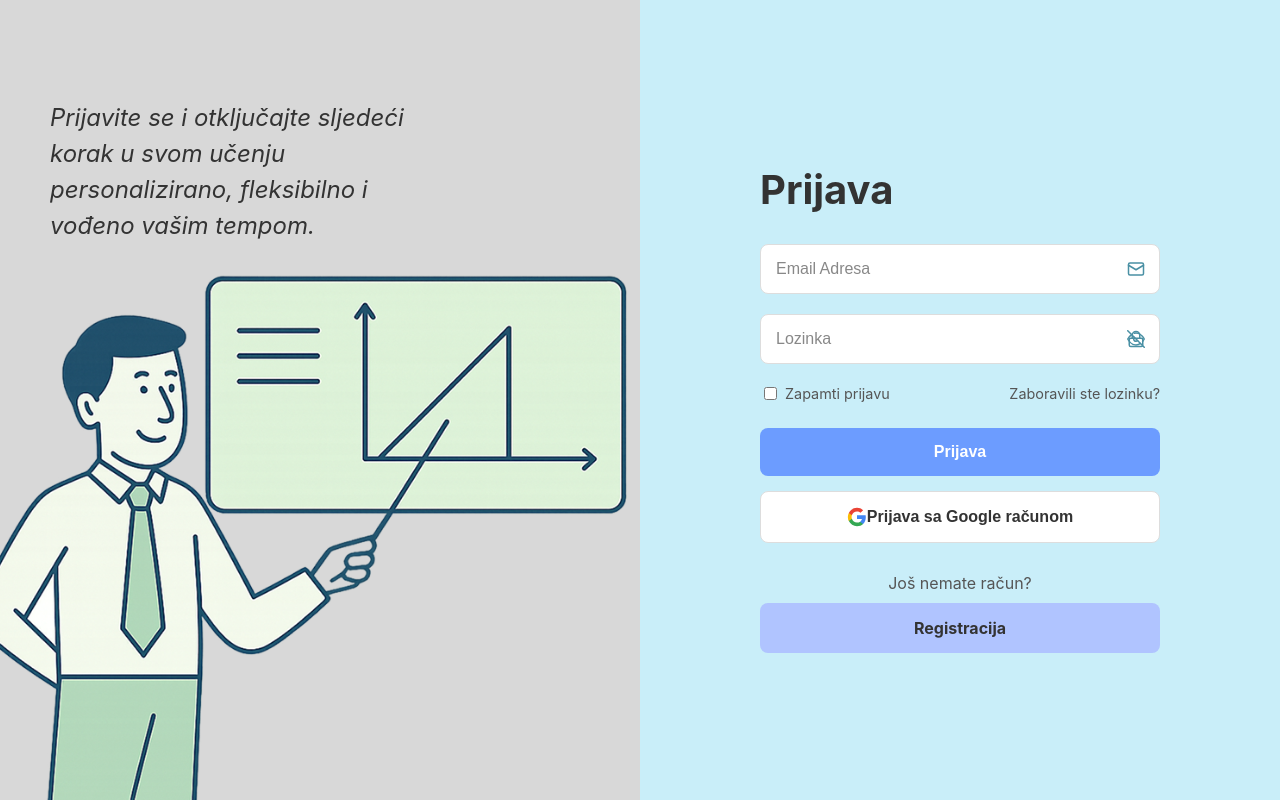
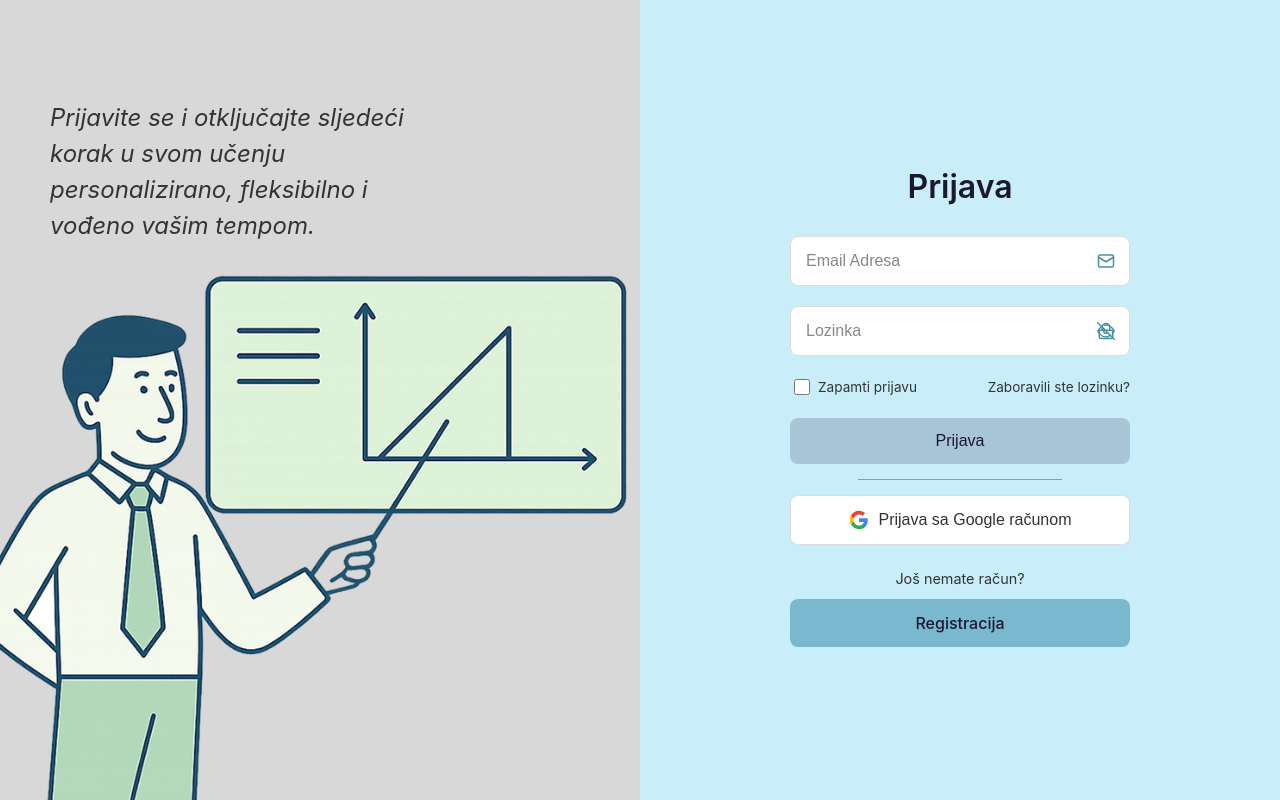
Before and after one commit to Jakov207/Progi-Projekt-Tim-3, a React (Vite) app in the folder app/client/: page /login in a window 1280 px wide. Built offline with nearby package versions, Linux system fonts and the light colour scheme; no server answers.

Commit message:
Azurirani Login CSS stilovi

```diff
--- a/app/client/src/pages/Login.module.css
+++ b/app/client/src/pages/Login.module.css
@@ -1,70 +1,84 @@
-/* --- Kontejner forme --- */
+/* src/pages/Login.module.css */
+
+/* --- Form Container --- */
 .formContainer {
     width: 100%;
-    max-width: 400px;
+    max-width: 340px;
 }
 
 .formContainer h2 {
-    font-size: 2.5rem;
-    color: #333;
+    font-size: 2rem;
+    font-weight: 600;
+    color: #1a1a2e;
     margin-bottom: 30px;
-    text-align: left;
+    text-align: center;
 }
 
-/* --- Opcije (Zapamti me / Zaboravljena lozinka) --- */
+/* --- Form Options (Remember me / Forgot password) --- */
 .formOptions {
     display: flex;
     justify-content: space-between;
     align-items: center;
-    margin-bottom: 25px;
-    font-size: 0.9rem;
+    margin-bottom: 20px;
+    font-size: 0.85rem;
 }
 
 .rememberMe {
     display: flex;
     align-items: center;
-    color: #555;
+    color: #333;
 }
 
 .rememberMe input {
-    margin-right: 8px; /* Razmak između kućice i teksta */
+    margin-right: 8px;
+    width: 16px;
+    height: 16px;
+    cursor: pointer;
+}
+
+.rememberMe label {
+    cursor: pointer;
 }
 
 .forgotPassword {
-    color: #555;
+    color: #333;
     text-decoration: none;
+    font-size: 0.85rem;
 }
+
 .forgotPassword:hover {
     text-decoration: underline;
 }
 
-/* --- Stilovi za gumbe (dijele se) --- */
+/* --- Button Styles --- */
 .btn {
-    display: block;
+    display: flex;
+    align-items: center;
+    justify-content: center;
     width: 100%;
-    padding: 15px;
+    padding: 14px 20px;
     border: none;
     border-radius: 8px;
     font-size: 1rem;
-    font-weight: bold;
+    font-weight: 500;
     cursor: pointer;
     text-align: center;
     text-decoration: none;
     box-sizing: border-box;
-    margin-bottom: 15px;
-    transition: background-color 0.3s ease;
+    margin-bottom: 12px;
+    transition: all 0.2s ease;
 }
 
 .btnPrimary {
-    background-color: #6c9cff;
-    color: white;
-}
-.btnPrimary:hover {
-    background-color: #5a8aff;
+    background-color: #a8c5d8;
+    color: #1a1a2e;
 }
 
-/* Stil za onemogućeni gumb */
-.btn:disabled {
+.btnPrimary:hover {
+    background-color: #96b5c9;
+}
+
+.btnPrimary:disabled {
     background-color: #ccc;
     cursor: not-allowed;
 }
@@ -73,40 +87,49 @@
     background-color: #ffffff;
     color: #333;
     border: 1px solid #ddd;
+    gap: 10px;
+}
+
+.btnGoogle:hover {
+    background-color: #f8f8f8;
+}
+
+.btnSecondary {
+    background-color: #7ab8d0;
+    color: #1a1a2e;
+}
+
+.btnSecondary:hover {
+    background-color: #6aa8c0;
+}
+
+/* --- Divider --- */
+.divider {
     display: flex;
     align-items: center;
     justify-content: center;
-}
-.btnGoogle:hover {
-    background-color: #f9f9f9;
-}
-.btnGoogle i {
-    /* Ovo ostavljamo za Font Awesome ako ga Google gumb koristi */
-    color: #db4437;
-    margin-right: 10px;
-    font-size: 1.2rem;
+    margin: 15px 0;
 }
 
-/* --- Link za registraciju --- */
+.divider span {
+    width: 60%;
+    height: 1px;
+    background-color: #999;
+}
+
+/* --- Signup Link Section --- */
 .signupLink {
     text-align: center;
-    margin-top: 30px;
+    margin-top: 25px;
 }
 
 .signupLink p {
-    margin-bottom: 10px;
-    color: #555;
+    margin-bottom: 12px;
+    color: #333;
+    font-size: 0.9rem;
 }
 
-.btnSecondary {
-    background-color: #b0c4ff;
-    color: #333;
-}
-.btnSecondary:hover {
-    background-color: #a0b4ef;
-}
-
-/* --- Poruka o grešci --- */
+/* --- Error Message --- */
 .errorMessage {
     color: #d93025;
     background-color: #fdd;
@@ -118,10 +141,15 @@
     text-align: center;
 }
 
-
-/* --- Responzivnost (samo za elemente u formi) --- */
+/* --- Responsive Design --- */
 @media (max-width: 768px) {
     .formContainer h2 {
         text-align: center;
     }
+
+    .formOptions {
+        flex-direction: column;
+        gap: 10px;
+        align-items: flex-start;
+    }
 }
```
